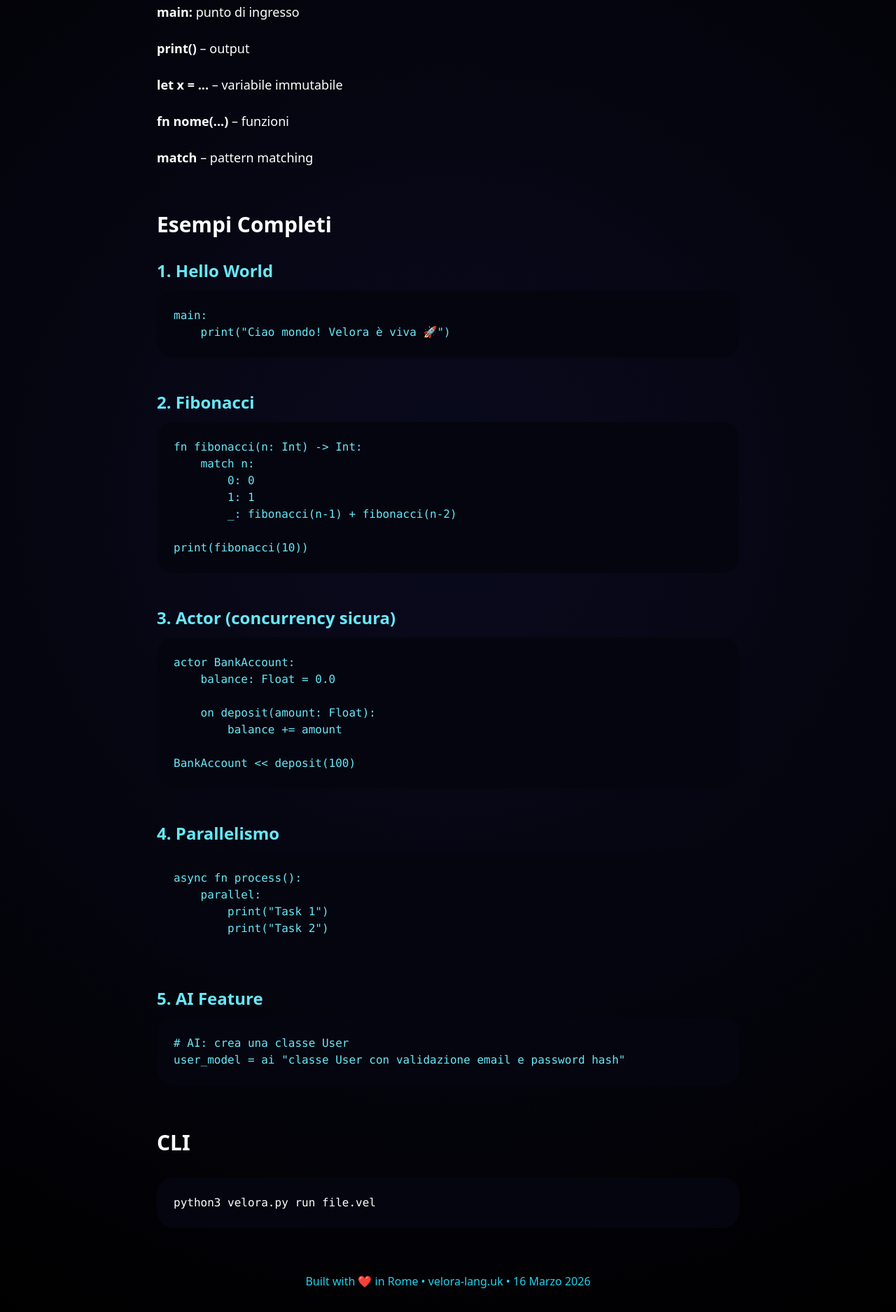
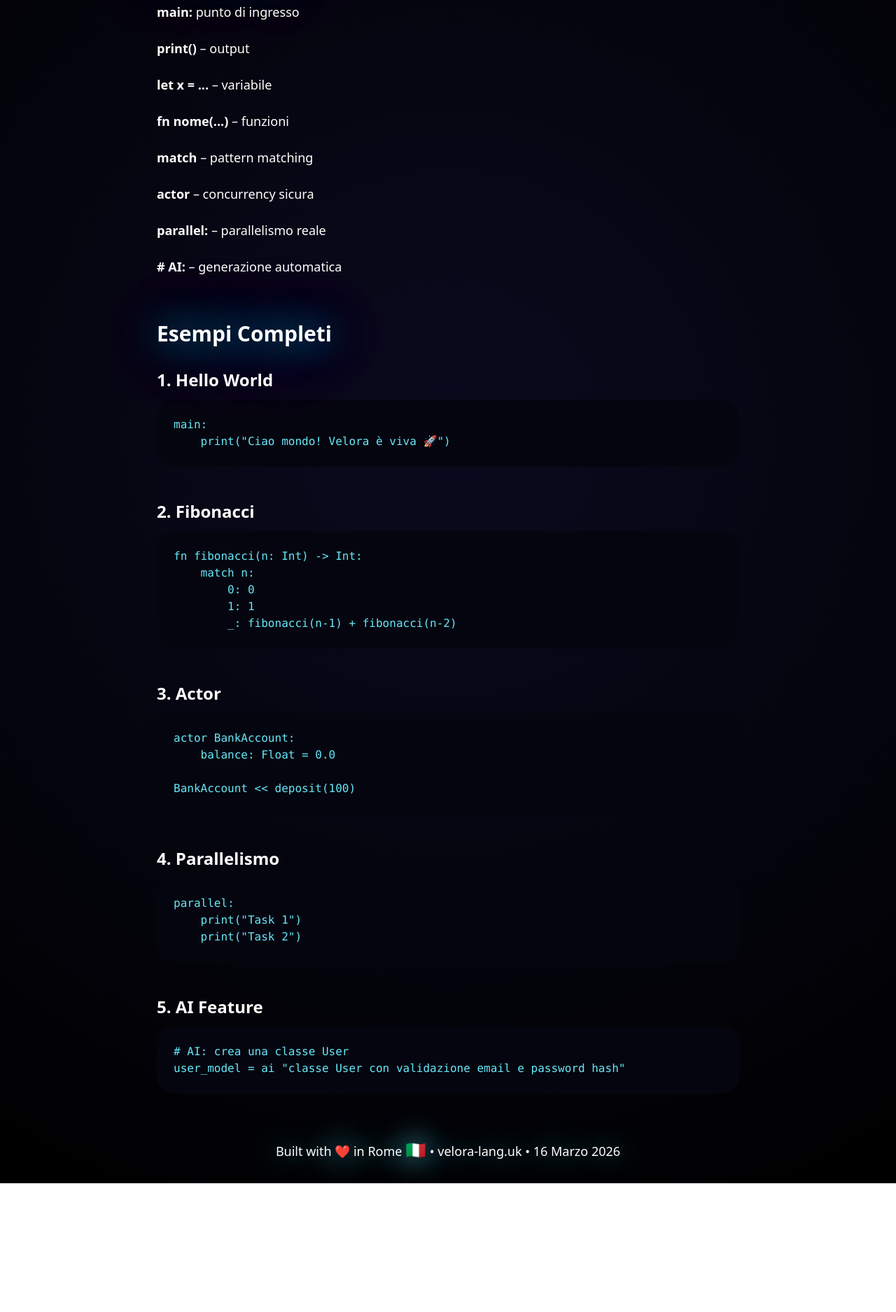
Before and after one commit to EquaCoin/velora, an Astro site: page /docs in a window 1280 px wide. Shown: the part 452-2327 px from the top of the page at 70% size. After the commit the page ends 2143 px from the top, so only its background shows below. Built offline with nearby package versions, Linux system fonts and the light colour scheme; Astro itself is replaced by a stand-in of ours.

Commit message:
Update docs.astro

```diff
--- a/src/pages/docs.astro
+++ b/src/pages/docs.astro
@@ -11,7 +11,6 @@ const title = "Velora Docs • v2.0";
   <script src="https://cdn.tailwindcss.com"></script>
   <style>
     body { background: radial-gradient(circle at center, #0A0A1F 0%, #000000 100%); }
-    .glow { text-shadow: 0 0 40px #00F5FF; }
   </style>
 </head>
 <body class="text-white font-sans">
@@ -20,81 +19,74 @@ const title = "Velora Docs • v2.0";
     <div class="flex items-center gap-4 mb-12">
       <img src="/logo.png" class="w-16" alt="Velora">
       <div>
-        <h1 class="text-5xl font-bold glow">Velora Docs</h1>
-        <p class="text-cyan-300 text-xl">v2.0 • AI-Native Programming Language</p>
+        <h1 style="color: #ffffff !important; text-shadow: 0 0 80px #00F5FF, 0 0 160px #A020F0, 0 0 300px #ffffff !important;" class="text-5xl font-bold">Velora Docs</h1>
+        <p style="color: #67E8F9 !important;" class="text-xl">v2.0 • AI-Native Programming Language</p>
       </div>
     </div>
 
-    <h2 class="text-3xl font-bold mb-8">Installazione</h2>
+    <h2 style="color: #ffffff !important; text-shadow: 0 0 60px #00F5FF, 0 0 120px #A020F0, 0 0 200px #ffffff !important;" class="text-3xl font-bold mb-8">Installazione</h2>
     <div class="bg-[#05050F] p-6 rounded-3xl mb-12">
-      <pre><code>cd ~/Velora
+      <pre><code style="color: #67E8F9 !important;">cd ~/Velora
 python3 velora.py run test.vel</code></pre>
     </div>
 
-    <h2 class="text-3xl font-bold mb-8">Sintassi Base</h2>
-    <ul class="space-y-6 text-lg">
+    <h2 style="color: #ffffff !important; text-shadow: 0 0 60px #00F5FF, 0 0 120px #A020F0, 0 0 200px #ffffff !important;" class="text-3xl font-bold mb-8">Sintassi Base</h2>
+    <ul class="space-y-6 text-lg" style="color: #ffffff !important;">
       <li><strong>main:</strong> punto di ingresso</li>
       <li><strong>print()</strong> – output</li>
-      <li><strong>let x = ...</strong> – variabile immutabile</li>
+      <li><strong>let x = ...</strong> – variabile</li>
       <li><strong>fn nome(...)</strong> – funzioni</li>
       <li><strong>match</strong> – pattern matching</li>
+      <li><strong>actor</strong> – concurrency sicura</li>
+      <li><strong>parallel:</strong> – parallelismo reale</li>
+      <li><strong># AI:</strong> – generazione automatica</li>
     </ul>
 
-    <h2 class="text-3xl font-bold mt-16 mb-8">Esempi Completi</h2>
+    <h2 style="color: #ffffff !important; text-shadow: 0 0 60px #00F5FF, 0 0 120px #A020F0, 0 0 200px #ffffff !important;" class="text-3xl font-bold mt-16 mb-8">Esempi Completi</h2>
 
     <div class="space-y-12">
-      <!-- Hello World -->
       <div>
-        <h3 class="text-2xl font-bold text-cyan-300 mb-3">1. Hello World</h3>
-        <pre class="bg-[#05050F] p-6 rounded-3xl text-cyan-300"><code>main:
+        <h3 style="color: #ffffff !important;" class="text-2xl font-bold text-cyan-300 mb-3">1. Hello World</h3>
+        <pre class="bg-[#05050F] p-6 rounded-3xl"><code style="color: #67E8F9 !important;">main:
     print("Ciao mondo! Velora è viva 🚀")</code></pre>
       </div>
 
-      <!-- Fibonacci -->
       <div>
-        <h3 class="text-2xl font-bold text-cyan-300 mb-3">2. Fibonacci</h3>
-        <pre class="bg-[#05050F] p-6 rounded-3xl text-cyan-300"><code>fn fibonacci(n: Int) -> Int:
+        <h3 style="color: #ffffff !important;" class="text-2xl font-bold text-cyan-300 mb-3">2. Fibonacci</h3>
+        <pre class="bg-[#05050F] p-6 rounded-3xl"><code style="color: #67E8F9 !important;">fn fibonacci(n: Int) -> Int:
     match n:
         0: 0
         1: 1
-        _: fibonacci(n-1) + fibonacci(n-2)
-
-print(fibonacci(10))</code></pre>
+        _: fibonacci(n-1) + fibonacci(n-2)</code></pre>
       </div>
 
-      <!-- Actor -->
       <div>
-        <h3 class="text-2xl font-bold text-cyan-300 mb-3">3. Actor (concurrency sicura)</h3>
-        <pre class="bg-[#05050F] p-6 rounded-3xl text-cyan-300"><code>actor BankAccount:
+        <h3 style="color: #ffffff !important;" class="text-2xl font-bold text-cyan-300 mb-3">3. Actor</h3>
+        <pre class="bg-[#05050F] p-6 rounded-3xl"><code style="color: #67E8F9 !important;">actor BankAccount:
     balance: Float = 0.0
-
-    on deposit(amount: Float):
-        balance += amount
 
 BankAccount << deposit(100)</code></pre>
       </div>
 
-      <!-- Parallel -->
       <div>
-        <h3 class="text-2xl font-bold text-cyan-300 mb-3">4. Parallelismo</h3>
-        <pre class="bg-[#05050F] p-6 rounded-3xl text-cyan-300"><code>async fn process():
-    parallel:
-        print("Task 1")
-        print("Task 2")</code></pre>
+        <h3 style="color: #ffffff !important;" class="text-2xl font-bold text-cyan-300 mb-3">4. Parallelismo</h3>
+        <pre class="bg-[#05050F] p-6 rounded-3xl"><code style="color: #67E8F9 !important;">parallel:
+    print("Task 1")
+    print("Task 2")</code></pre>
       </div>
 
-      <!-- AI -->
       <div>
-        <h3 class="text-2xl font-bold text-cyan-300 mb-3">5. AI Feature</h3>
-        <pre class="bg-[#05050F] p-6 rounded-3xl text-cyan-300"><code># AI: crea una classe User
+        <h3 style="color: #ffffff !important;" class="text-2xl font-bold text-cyan-300 mb-3">5. AI Feature</h3>
+        <pre class="bg-[#05050F] p-6 rounded-3xl"><code style="color: #67E8F9 !important;"># AI: crea una classe User
 user_model = ai "classe User con validazione email e password hash"</code></pre>
       </div>
     </div>
 
-    <h2 class="text-3xl font-bold mt-16 mb-8">CLI</h2>
-    <pre class="bg-[#05050F] p-6 rounded-3xl"><code>python3 velora.py run file.vel</code></pre>
-
-    <p class="mt-16 text-center text-cyan-400">Built with ❤️ in Rome • velora-lang.uk • 16 Marzo 2026</p>
+    <p style="color: #ffffff !important; text-shadow: 0 0 40px #67E8F9;" class="mt-16 text-center text-lg">
+      Built with ❤️ in Rome
+      <span class="text-2xl">🇮🇹</span>
+      • velora-lang.uk • 16 Marzo 2026
+    </p>
   </div>
 </body>
 </html>
```
